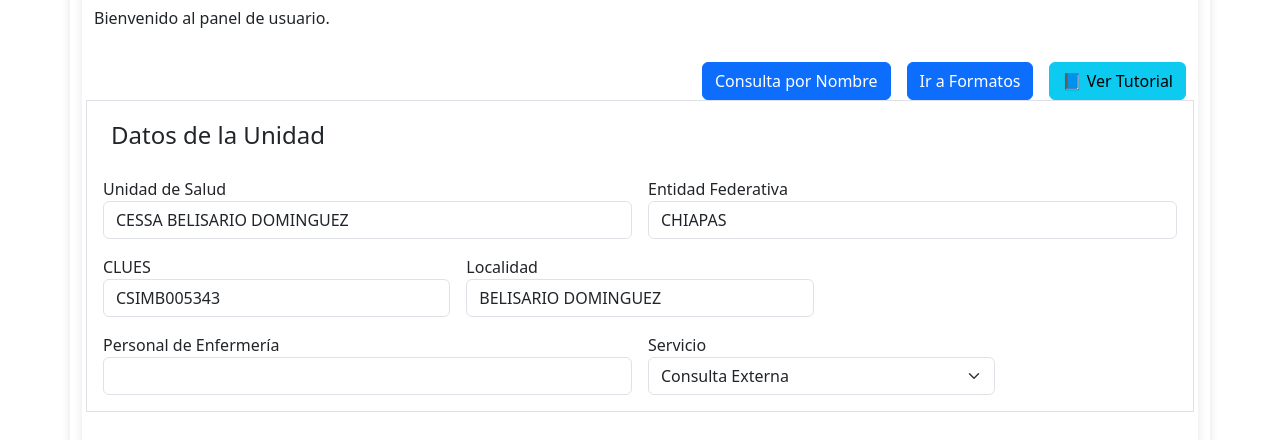
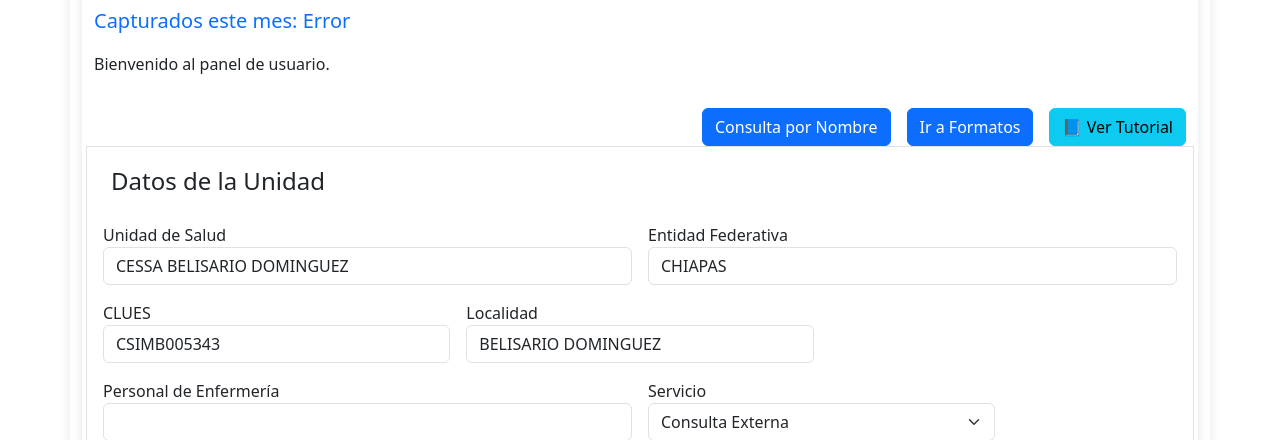
Before and after one commit to bulbosniffer/ConsultoriaEnfermeria, a Flask app: template app/templates/formulario.html in a window 1280 px wide. Shown: the part 221-661 px from the top of the page. Run offline with Flask 2, Linux system fonts and the light colour scheme; the template is opened without the code that fills it, so the values that code supplies are empty; parts of the project's set-up code (start-up, migrations or seed data) failed here and were passed over.

Commit message:
Fix: se agrego numero de capturados en el mes en formulario

```diff
--- a/app/routes/formulario.py
+++ b/app/routes/formulario.py
@@ -1,4 +1,6 @@
-from flask import Blueprint, render_template, request, redirect, session, flash, url_for, send_file
+from flask import Blueprint, jsonify, render_template, request, redirect, session, flash, url_for, send_file
+from sqlalchemy import extract
+from sqlalchemy.sql.functions import current_user
 from app.utils.validaciones import campos_validos
 from app.models import RegistroAdultoMayor
 from app.utils.db import db
@@ -149,3 +151,14 @@ def consultar():
 def detalle(registro_id):
     registro = RegistroAdultoMayor.query.get_or_404(registro_id)
     return render_template('detalle.html', registro=registro)
+
+@bp.route('/api/total_capturados_mes', methods=['GET', 'POST'])
+def total_capturados_mes():
+    usua = session['usuario']
+    hoy = datetime.now()
+    total = RegistroAdultoMayor.query.filter(
+        extract('month', RegistroAdultoMayor.fecha) == hoy.month,
+        extract('year', RegistroAdultoMayor.fecha) == hoy.year,
+        RegistroAdultoMayor.personal_enfermeria==usua
+    ).count()
+    return jsonify({'total': total})
--- a/app/templates/formulario.html
+++ b/app/templates/formulario.html
@@ -35,7 +35,8 @@
   {% endwith %}
     <div class="col">
         <h2 class="col-md-6">Hola, {{ session['usuario'] }}!</h2>
-        <p>Bienvenido al panel de usuario.</p>
+        <p id="conteo-capturas" class="text-primary fs-5"> Capturados este mes: <span id="total-capturas">...</span> </p>
+         <p>Bienvenido al panel de usuario.</p>
     </div>
     <div class="d-flex justify-content-end gap-3 mt-1 col">
             <a href="{{ url_for('formulario.consultar') }}" class="btn btn-primary">
@@ -757,6 +758,17 @@
         </tbody>
     </table>
 	<script src="https://cdn.jsdelivr.net/npm/bootstrap@5.3.0/dist/js/bootstrap.bundle.min.js"></script>
+    <script>
+        fetch('/api/total_capturados_mes')
+            .then(response => response.json())
+            .then(data => {
+                document.getElementById('total-capturas').textContent = data.total;
+            })
+            .catch(error => {
+                console.error('Error al obtener el total:', error);
+                document.getElementById('total-capturas').textContent = 'Error';
+            });
+    </script>
 {% endblock %}
 </body>
 </html>
```
